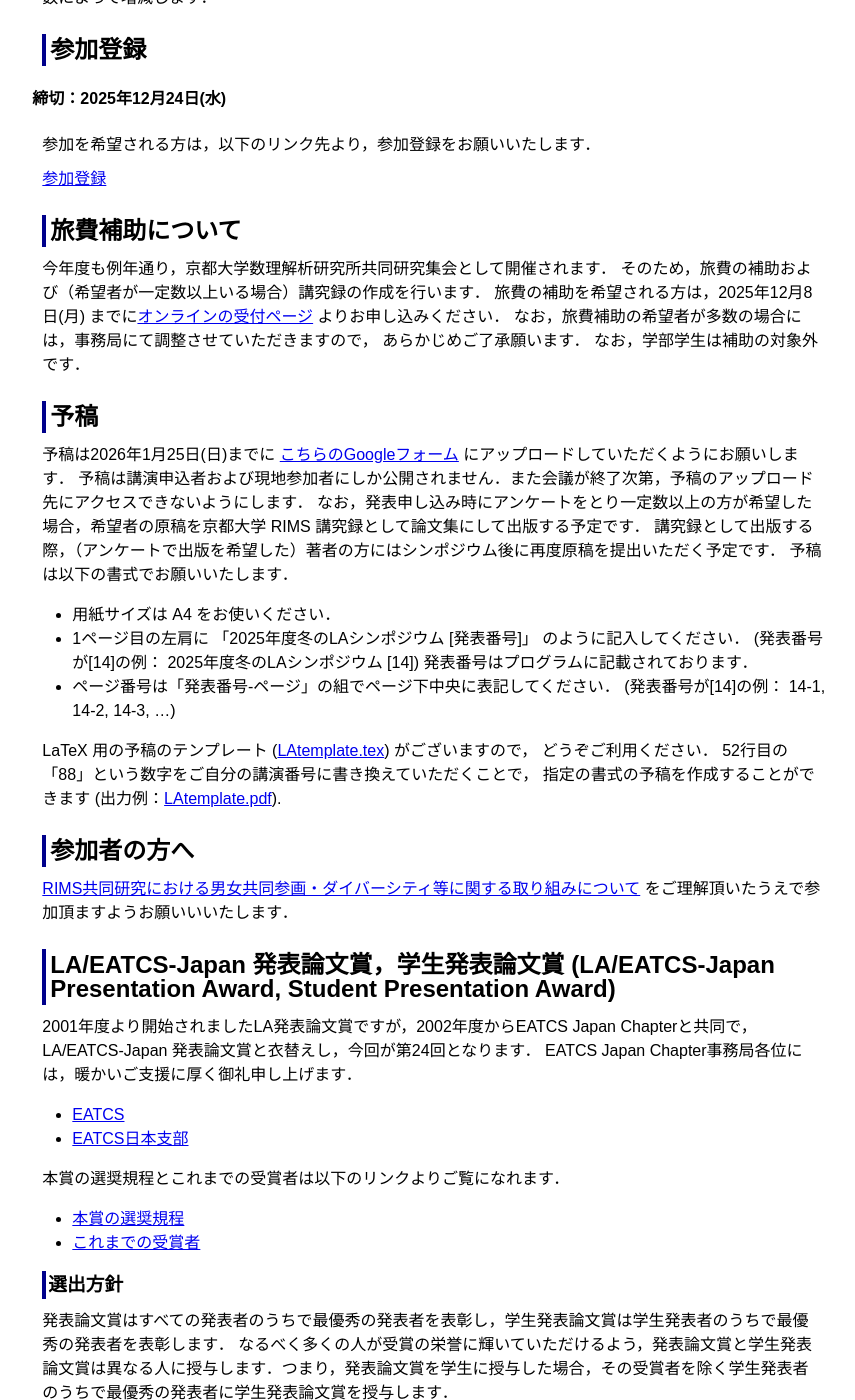
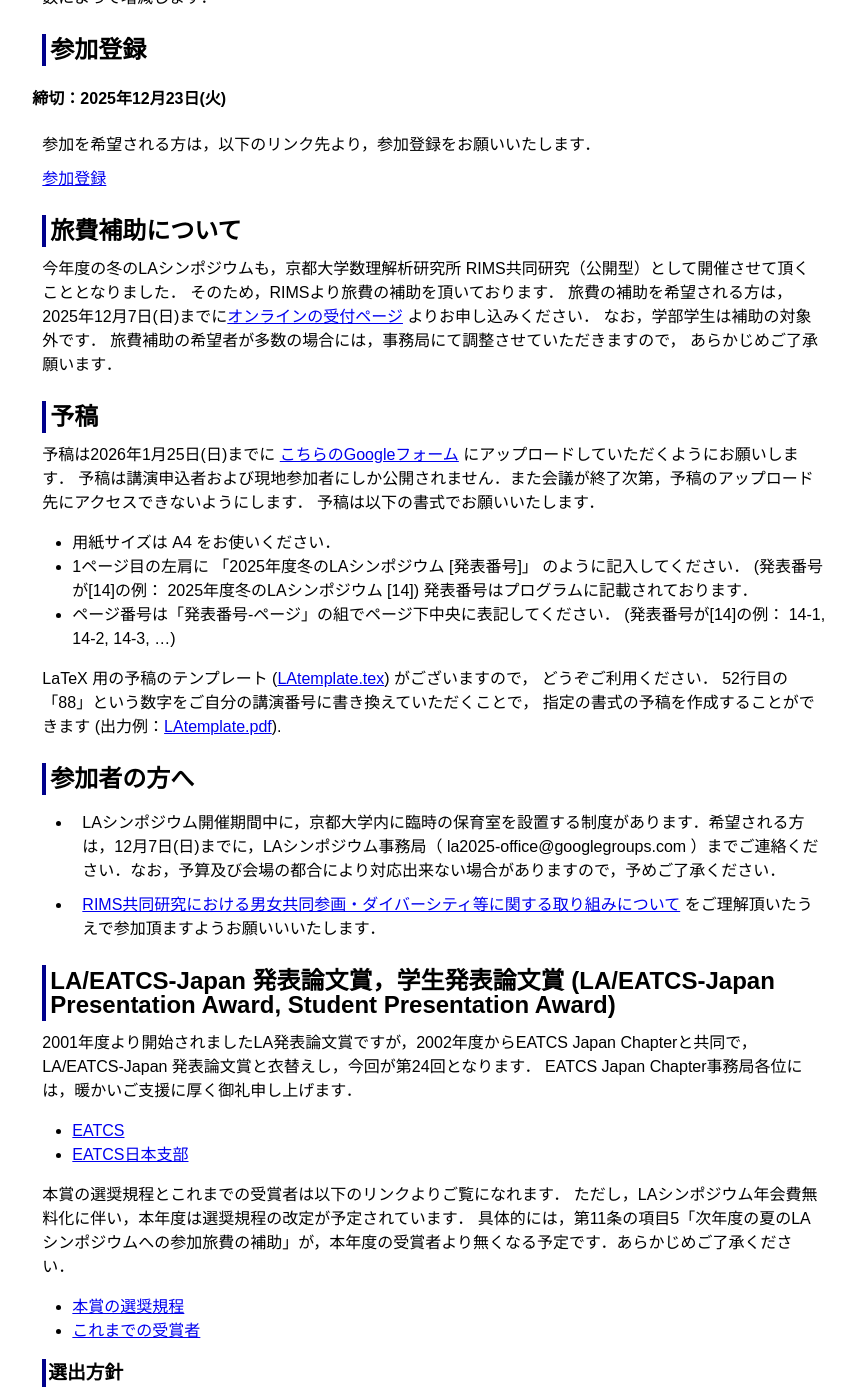
Before and after one commit to ytamura12/la-symposium_test.github.io, a Jekyll site: the page built from 2025/winter.md, in a window 1280 px wide and 1400 px high, scrolled down 691 px. Shown: the whole window, without its empty margins (316-1171 px from the left). Built offline with Jekyll 4.4.1, drawn with Linux system fonts in a browser that asks for light colours; some of the changed text lies outside the part shown.

Commit message:
Update winter.md

```diff
--- a/2025/winter.md
+++ b/2025/winter.md
@@ -19,7 +19,7 @@ title: LA Symposium 2025, 冬のLA
 
 講演申し込み
 --------
-#### 締切：2025年12月8日(月)
+#### 締切：2025年12月7日(日)
 
 講演を希望される方は，以下のリンク先より，講演申し込みをお願いいたします．
 <!-- <del>講演申し込み</del> (締め切りました) -->
@@ -27,7 +27,7 @@ title: LA Symposium 2025, 冬のLA
 [講演申し込み](https://forms.gle/vkk6GQJ8XvsapxYP6){:target="_blank"}
 
 
-講演者は講演申し込みに加えて，期日までに参加登録も済ませていただくようお願いいたします．
+講演者は講演申し込みに加えて，参加登録を12月7日(日)までに済ませていただくようお願いいたします．
 
 ### ショートトークについて
 2023年度の冬のLAシンポジウムから，セッションの区分を「一般セッション」 と「学生セッション」ではなく，すべての講演者が「ロングトーク」と「ショートトーク」から選択する形式に変更しました．これにより，一般と学生の区別なく， 講演時間が長め/短めのご希望に沿ってお選びいただけるようになりました．
@@ -37,7 +37,7 @@ title: LA Symposium 2025, 冬のLA
 
 参加登録
 --------
-#### 締切：2025年12月24日(水)
+#### 締切：2025年12月23日(火)
 
 参加を希望される方は，以下のリンク先より，参加登録をお願いいたします．
 <!--　<del>参加登録</del> (終了しました) -->
@@ -49,12 +49,12 @@ title: LA Symposium 2025, 冬のLA
 旅費補助について
 --------
 
-今年度も例年通り，京都大学数理解析研究所共同研究集会として開催されます．
-そのため，旅費の補助および（希望者が一定数以上いる場合）講究録の作成を行います．
-旅費の補助を希望される方は，2025年12月8日(月) までに[オンラインの受付ページ](https://forms.gle/GzZQenWjujGPYte98){:target="_blank"}
-よりお申し込みください．
-<!-- <del>オンラインの受付ページ</del> (締め切りました) -->
-なお，旅費補助の希望者が多数の場合には，事務局にて調整させていただきますので， あらかじめご了承願います． なお，学部学生は補助の対象外です．
+今年度の冬のLAシンポジウムも，京都大学数理解析研究所 RIMS共同研究（公開型）として開催させて頂くこととなりました．
+そのため，RIMSより旅費の補助を頂いております．
+旅費の補助を希望される方は，2025年12月7日(日)までに[オンラインの受付ページ](https://forms.gle/GzZQenWjujGPYte98){:target="_blank"}
+よりお申し込みください．<!-- <del>オンラインの受付ページ</del> (締め切りました) -->
+なお，学部学生は補助の対象外です．
+旅費補助の希望者が多数の場合には，事務局にて調整させていただきますので， あらかじめご了承願います．
 
 
 
@@ -62,10 +62,6 @@ title: LA Symposium 2025, 冬のLA
 --------
 予稿は2026年1月25日(日)までに [こちらのGoogleフォーム](https://forms.gle/iXceA59ukbNsLvpz5){:target="_blank"} にアップロードしていただくようにお願いします．
 予稿は講演申込者および現地参加者にしか公開されません．また会議が終了次第，予稿のアップロード先にアクセスできないようにします．
-なお，発表申し込み時にアンケートをとり一定数以上の方が希望した場合，希望者の原稿を京都大学 RIMS 講究録として論文集にして出版する予定です．
-講究録として出版する際，（アンケートで出版を希望した）著者の方にはシンポジウム後に再度原稿を提出いただく予定です．
-<!-- なお，例年どおり，同意いただける著者にはシンポジウム後に再度原稿を提出いただき，京都大学 RIMS 講究録として論文集にして出版する予定です．-->
-<!-- （講究録は希望者が少なかったため今回は出版しません．）-->
 予稿は以下の書式でお願いいたします．
 
 * 用紙サイズは A4 をお使いください．
@@ -79,7 +75,10 @@ LaTeX 用の予稿のテンプレート ([LAtemplate.tex]({{ "/assets/tex/LAtemp
 
 参加者の方へ
 --------
-[RIMS共同研究における男女共同参画・ダイバーシティ等に関する取り組みについて](https://www.kurims.kyoto-u.ac.jp/kyoten/ja/gender_equality.html){:target="_blank"} をご理解頂いたうえで参加頂ますようお願いいいたします．
+
+* LAシンポジウム開催期間中に，京都大学内に臨時の保育室を設置する制度があります．希望される方は，12月7日(日)までに，LAシンポジウム事務局（ la2025-office@googlegroups.com ）までご連絡ください．なお，予算及び会場の都合により対応出来ない場合がありますので，予めご了承ください．
+
+* [RIMS共同研究における男女共同参画・ダイバーシティ等に関する取り組みについて](https://www.kurims.kyoto-u.ac.jp/kyoten/ja/gender_equality.html){:target="_blank"} をご理解頂いたうえで参加頂ますようお願いいいたします．
 
 LA/EATCS-Japan 発表論文賞，学生発表論文賞 (LA/EATCS-Japan Presentation Award, Student Presentation Award)
 --------
@@ -91,6 +90,8 @@ EATCS Japan Chapter事務局各位には，暖かいご支援に厚く御礼申
 * [EATCS日本支部](http://www.dais.is.tohoku.ac.jp/eatcs_japan/index-j.html){:target="_blank"}
 
 本賞の選奨規程とこれまでの受賞者は以下のリンクよりご覧になれます．
+ただし，LAシンポジウム年会費無料化に伴い，本年度は選奨規程の改定が予定されています．
+具体的には，第11条の項目5「次年度の夏のLAシンポジウムへの参加旅費の補助」が，本年度の受賞者より無くなる予定です．あらかじめご了承ください．
 
 * [本賞の選奨規程](http://www.dais.is.tohoku.ac.jp/eatcs_japan/190205sensho.pdf){:target="_blank"}
 * [これまでの受賞者](http://www.dais.is.tohoku.ac.jp/eatcs_japan/award-j.html){:target="_blank"}
```
